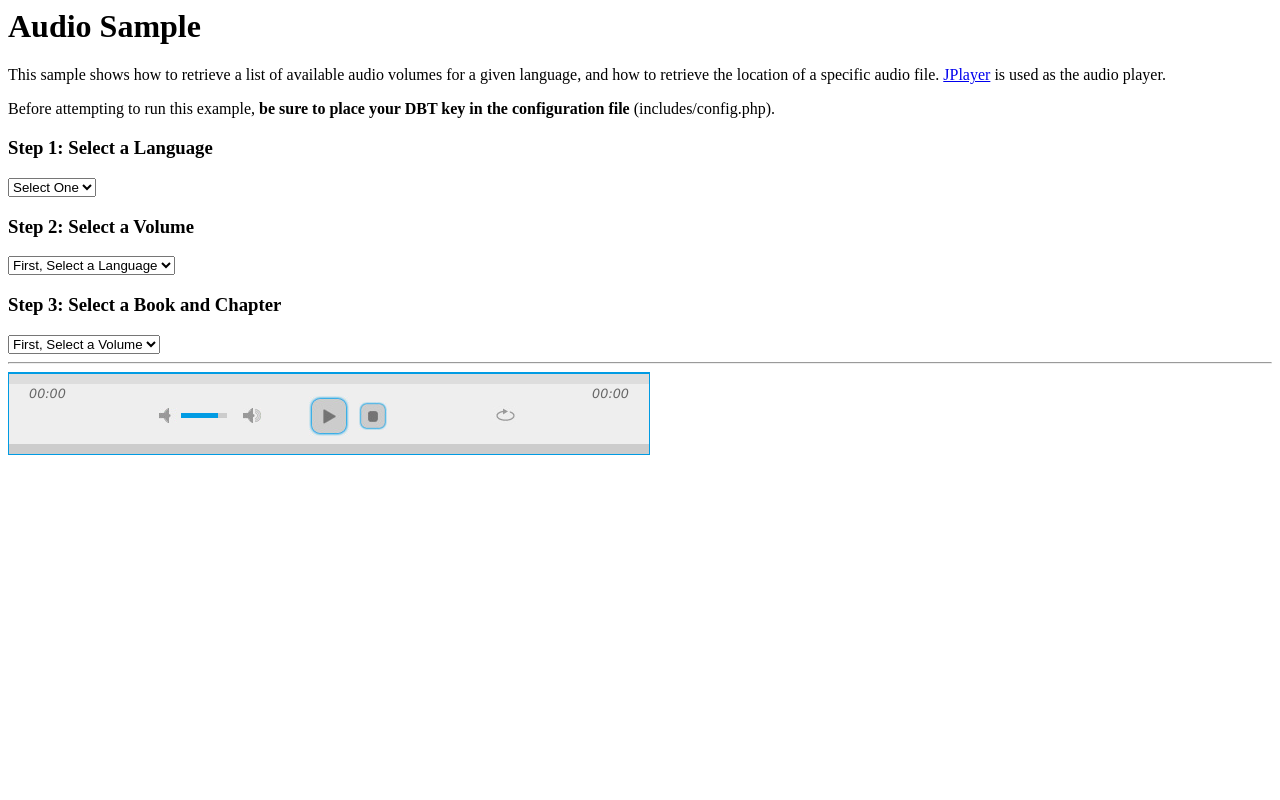
After one commit to Cmagpayo/test, a PHP site: page /audio.php in a window 1280 px wide. The commit adds this page. Run offline with PHP 8.4, Linux system fonts and the light colour scheme; data that the repository does not hold is empty; some libraries are stand-ins or nearby versions.

Commit message:
Added samples for video and audio.

```diff
--- /dev/null
+++ b/audio.php
@@ -0,0 +1,274 @@
+<?php
+	// Display error information
+	ini_set('display_errors', 'on');
+	error_reporting(E_ERROR | E_WARNING | E_PARSE);
+
+	// Instantiate the DBT SDK
+	require_once('includes/config.php');
+	require_once('includes/Dbt.php');
+	$dbt = new Dbt($apiKey, null, null, 'json');
+
+	// Get the root location of audio files
+	$root = $dbt->getAudioLocation('http');
+	$root = json_decode($root, true);
+	$rootPath = 'http://' . $root[0]['server'].$root[0]['root_path'].'/';
+
+	// Get a list of all languages for which one or more audio volumes are available
+	$languages = $dbt->getLibraryVolumeLanguageFamily(null, null, 'audio');
+	$languages = json_decode($languages, true);
+?>
+<html>
+	<head>
+		<title>DBT Audio Sample</title>
+		<!-- These next two lines are required to allow the browser to properly display non-Latin language names -->
+		<meta charset="utf-8">
+        <meta http-equiv="Content-Type" content="text/html; charset=utf-8" />
+		<script src="//ajax.googleapis.com/ajax/libs/jquery/1.10.2/jquery.min.js"></script>
+		<script type="text/javascript" src="/js/jQuery.jPlayer.2.4.0/jquery.jplayer.min.js"></script>
+		<link href="/js/blue.monday/jplayer.blue.monday.css" rel="stylesheet" type="text/css" />
+		<link href="/styles.css" rel="stylesheet" type="text/css" />
+		<script type="text/javascript">
+		//<![CDATA[
+		var rootUrl = "<?php echo $rootPath; ?>";
+		var dbtKey = "<?php echo $apiKey; ?>";
+		/* Normally, you would want to hide the key within an API proxy file. It is shown here for simplicity. */
+
+		$(document).ready(function(){
+
+			// Set up jPlayer
+			$("#jquery_jplayer_1").jPlayer({
+				ready: function () {
+				},
+				swfPath: "/js",
+				supplied: "mp3",
+				smoothPlayBar: true,
+				keyEnabled: true,
+				fullScreen: false,
+				fullWindow: false
+			});
+
+			// When a user selects a language, we need to pull a list of volumes for that language
+			$("#languages").on('change', function(){
+
+				// Remove the current options and display a message
+				$("#volumes option").remove();
+				$("#chapters").hide();
+				var languageCode = $("#languages").val();
+				if (languageCode === '') { // No language is selected.
+					$("#volumes").append("<option value=''>First, Select a Language</option>");
+					return false;
+				}
+
+				$("#volumes").append("<option value=''>Loading Volumes</option>");
+
+				//retrieve the volumes from DBT
+				$.ajax({
+					async: true,
+					url: 'http://dbt.io/library/volume',
+					type:'GET',
+					data:'v=2&key=' + dbtKey + '&media=audio&delivery=web&language_family_code=' + escape(languageCode),
+					success:function(data){
+						if (data) {
+							$("#volumes option").remove();
+							$("#volumes").append("<option value=''>Select One</option>");
+							for (var i = 0 ; i < data.length ; ++i) {
+								var volume = data[i];
+								var volumeName = volume.volume_name + ' ' + volume.collection_name + ' ' +
+									volume.media_type;
+								$("#volumes").append("<option value='" + volume.dam_id + "'>" + volumeName +
+									"</option>");
+							}
+						}
+					}
+				});
+			});
+
+			// When a user selects a volume, we need to pull a list of books for that volume.
+			$("#volumes").on('change', function(){
+
+				// Remove the current options and display a message
+				$("#books option").remove();
+				$("#chapters").hide();
+				var damId = $("#volumes").val();
+				if (damId === '') { // No language is selected.
+					$("#books").append("<option value=''>First, Select a Volume</option>");
+					return false;
+				}
+
+				$("#books").append("<option value=''>Loading Books</option>");
+
+				//retrieve the books from DBT
+				$.ajax({
+					async: true,
+					url: 'http://dbt.io/library/book',
+					type:'GET',
+					data:'v=2&key=' + dbtKey + '&dam_id=' + escape(damId),
+					success:function(data){
+						if (data) {
+							$("#books option").remove();
+							$("#books").append("<option value=''>Select One</option>");
+							for (var i = 0 ; i < data.length ; ++i) {
+								var book = data[i];
+								$("#books").append("<option value='" + book.book_id + "'>" +
+									book.book_name + "</option>");
+							}
+						}
+					}
+				});
+			});
+
+			// When a user selects a book, pull a list of chapters for that book
+			$("#books").on('change', function(){
+
+				// Remove the current options and display a message
+				$("#chapters span").html('');
+				var damId = $("#volumes").val();
+				var bookId = $("#books").val();
+				if (damId === '') { // No volume is selected.
+					$("#chapters").hide();
+					return false;
+				}
+				$("#chapters").show();
+				if (bookId == '') { // No book is selected.
+					$("#chapters span").text("Please select a book first.");
+					return false;
+				}
+
+				$("#chapters span").text("Loading chapters");
+
+				/* Retrieve the chapters from DBT. Instead of using the /library/chapter call, we will use the
+				/audio/path call, so that we can retrieve a list of chapters and audio file locations at the
+				same time. */
+				$.ajax({
+					async: true,
+					url: 'http://dbt.io/audio/path',
+					type:'GET',
+					data:'v=2&key=' + dbtKey + '&dam_id=' + escape(damId) + '&book_id=' + escape(bookId),
+					success:function(data){
+						if (data) {
+							$("#chapters span").html('');
+							for (var i = 0 ; i < data.length ; ++i) {
+								var chapter = data[i];
+								$("#chapters span").append("<a href='#' onclick='loadChapter(\"" +
+									chapter.path + "\");return false;'>" + chapter.chapter_id + "</a>");
+							}
+						}
+					}
+				});
+			});
+
+			//initialize each control
+			$("#languages, #volumes, #books").change();
+
+		});
+
+		function loadChapter(path) {
+			// Set the audio source.
+			$("#jquery_jplayer_1").jPlayer('setMedia', {
+				mp3: rootUrl + path
+			});
+
+			//automatically start playing
+			$("#jquery_jplayer_1").jPlayer('play');
+		}
+		//]]>
+		</script>
+
+	</head>
+	<body>
+		<h1>Audio Sample</h1>
+
+		<p>This sample shows how to retrieve a list of available audio volumes for a given language, and how to
+			retrieve the location of a specific audio file.
+			<a href="http://www.jplayer.org/" target="_blank">JPlayer</a> is used as the audio player.</p>
+		<p>Before attempting to run this example, <strong>be sure to place your DBT key in the configuration
+			file </strong> (includes/config.php).</p>
+
+		<!-- Begin Selection controls -->
+		<h3>Step 1: Select a Language</h3>
+		<select name="languages" id="languages">
+			<option value="">Select One</option>
+			<?php
+			foreach ($languages as $language) {
+				$languageName = $language['language_family_name'];
+				// If the language name is localized, display the English name in parenthsis
+				if ($language['language_family_name'] != $language['language_family_english']) {
+					$languageName .= ' ('.$language['language_family_english'].')';
+				}
+				?><option value="<?php echo $language['language_family_code'] ?>"><?php echo $languageName
+				?></option><?php
+			}
+		?></select>
+
+		<h3>Step 2: Select a Volume</h3>
+		<select name="volumes" id="volumes">
+			<option value="">First, Select a Language</option>
+		</select>
+
+		<h3>Step 3: Select a Book and Chapter</h3>
+		<select name="books" id="books">
+			<option value=""></option>
+		</select>
+
+		<div id="chapters">
+			<label>Select a chapter: </label>
+			<span></span>
+		</div>
+		<div class="clearfix"></div>
+		<!-- End Selection controls -->
+
+		<hr />
+
+		<!-- Begin jPlayer player -->
+		<div id="jp_container_1" class="jp-video jp-video-360p">
+			<div class="jp-type-single">
+				<div id="jquery_jplayer_1" class="jp-jplayer"></div>
+				<div class="jp-gui">
+					<div class="jp-video-play">
+						<a href="javascript:;" class="jp-video-play-icon" tabindex="1">play</a>
+					</div>
+					<div class="jp-interface">
+						<div class="jp-progress">
+							<div class="jp-seek-bar">
+								<div class="jp-play-bar"></div>
+							</div>
+						</div>
+						<div class="jp-current-time"></div>
+						<div class="jp-duration"></div>
+						<div class="jp-controls-holder">
+							<ul class="jp-controls">
+								<li><a href="javascript:;" class="jp-play" tabindex="1">play</a></li>
+								<li><a href="javascript:;" class="jp-pause" tabindex="1">pause</a></li>
+								<li><a href="javascript:;" class="jp-stop" tabindex="1">stop</a></li>
+								<li><a href="javascript:;" class="jp-mute" tabindex="1" title="mute">mute</a></li>
+								<li><a href="javascript:;" class="jp-unmute" tabindex="1" title="unmute">unmute</a></li>
+								<li><a href="javascript:;" class="jp-volume-max" tabindex="1" title="max volume">
+									max volume</a></li>
+							</ul>
+							<div class="jp-volume-bar">
+								<div class="jp-volume-bar-value"></div>
+							</div>
+							<ul class="jp-toggles">
+								<li><a href="javascript:;" class="jp-repeat" tabindex="1" title="repeat">repeat</a></li>
+								<li><a href="javascript:;" class="jp-repeat-off" tabindex="1" title="repeat off">
+									repeat off</a></li>
+							</ul>
+						</div>
+						<div class="jp-title">
+							<ul>
+								<li></li>
+							</ul>
+						</div>
+					</div>
+				</div>
+				<div class="jp-no-solution">
+					<span>Update Required</span>
+					To play the media you will need to either update your browser to a recent version or update
+					your <a href="http://get.adobe.com/flashplayer/" target="_blank">Flash plugin</a>.
+				</div>
+			</div>
+		</div>
+		<!-- End jPlayer player -->
+
+	</body>
+</html>
--- /dev/null
+++ b/styles.css
@@ -0,0 +1,35 @@
+#chapters label {
+	float:left;
+	display: block;
+	width:150px;
+}
+#chapters span a{
+	display:block;
+	border:solid 1px #333;
+	float:left;
+	padding:5px;
+	margin-right:10px;
+	text-decoration: none;
+	background-color: #333399;
+	color:#fff;
+}
+.verse {
+	margin-left:5px;
+	margin-right:5px;
+}
+.verse-number{
+	margin-left:5px;
+	margin-right:5px;
+	font-weight:bold;
+}
+
+.clearfix:after {
+	visibility: hidden;
+	display: block;
+	font-size: 0;
+	content: " ";
+	clear: both;
+	height: 0;
+	}
+* html .clearfix             { zoom: 1; } /* IE6 */
+*:first-child+html .clearfix { zoom: 1; } /* IE7 */
--- a/video.php
+++ b/video.php
@@ -19,6 +19,9 @@
 <html>
 	<head>
 		<title>DBT Video Sample</title>
+		<!-- These next two lines are required to allow the browser to properly display non-Latin language names -->
+		<meta charset="utf-8">
+        <meta http-equiv="Content-Type" content="text/html; charset=utf-8" />
 		<script src="//ajax.googleapis.com/ajax/libs/jquery/1.10.2/jquery.min.js"></script>
 		<script type="text/javascript" src="/js/jQuery.jPlayer.2.4.0/jquery.jplayer.min.js"></script>
 		<link href="/js/blue.monday/jplayer.blue.monday.css" rel="stylesheet" type="text/css" />
```
Also changed, not shown: index.php (added, +45 -0 lines), text.php (added, +234 -0 lines), README.md.
